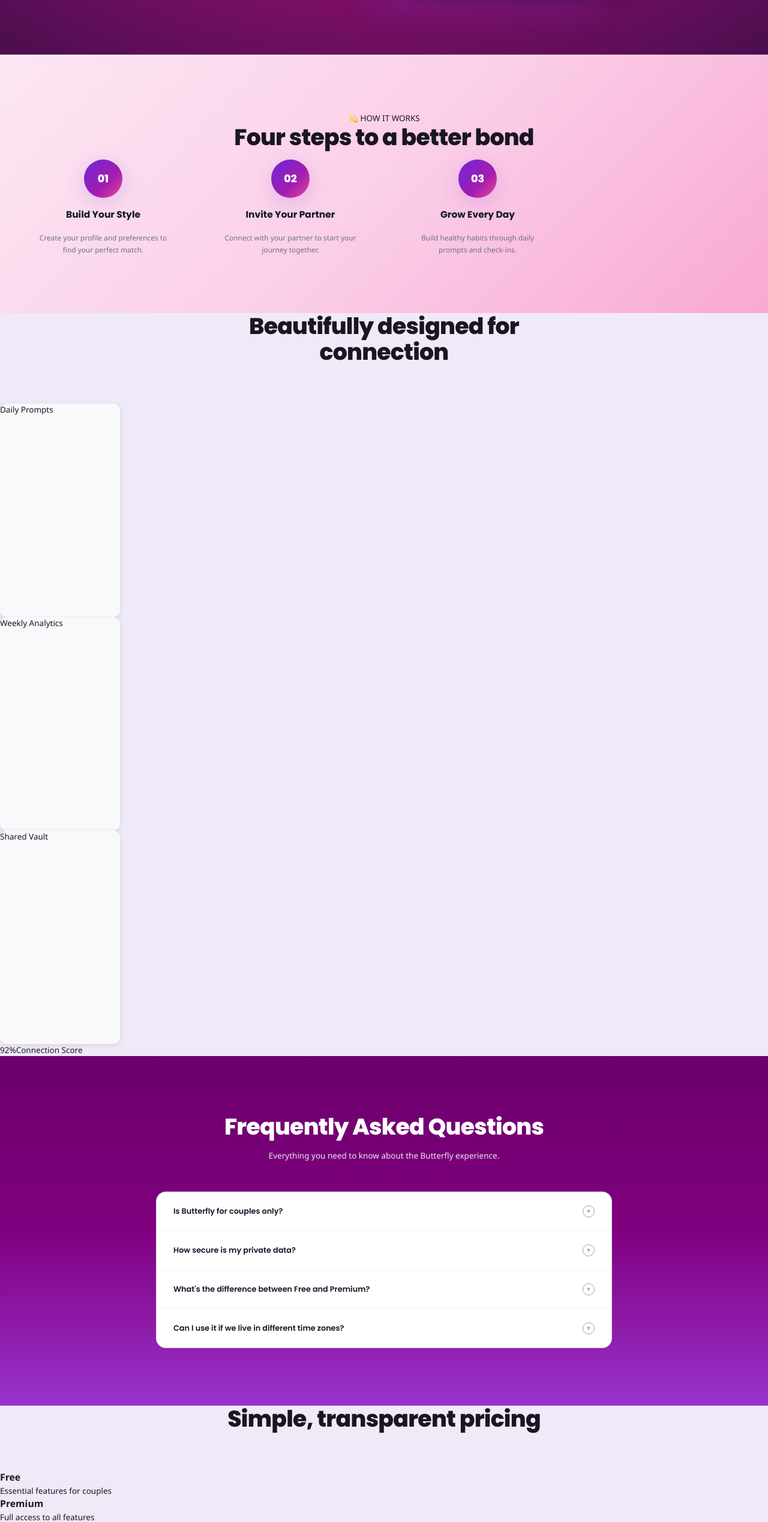
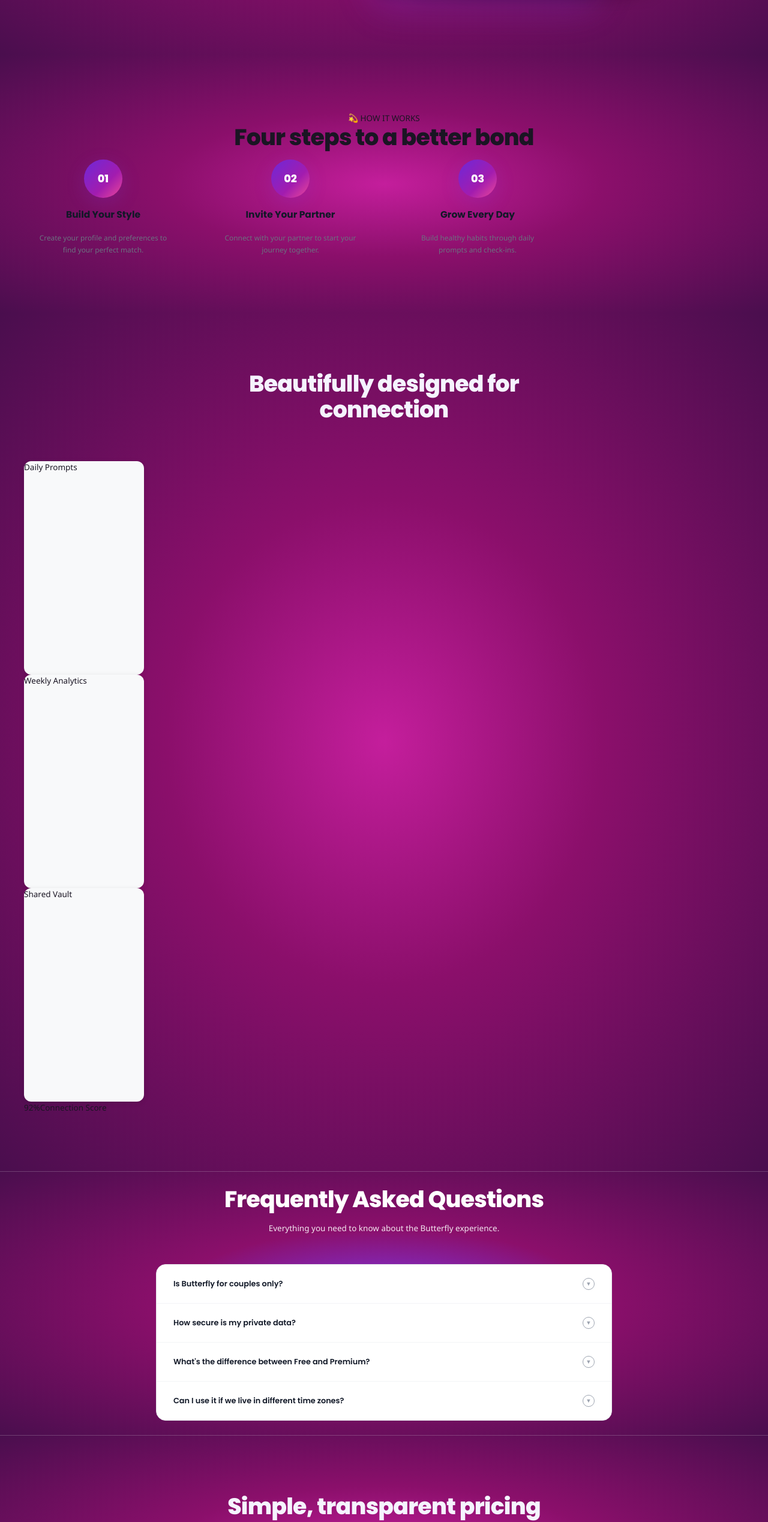
Before and after one commit to IjeButterfly-Relationship-app/Portal, a React (Create React App) app: page / in a window 1280 px wide. Shown: the part 1492-4030 px from the top of the page at 60% size. Built offline with nearby package versions, Linux system fonts and the light colour scheme.

Commit message:
change in gradient on the landing page

```diff
--- a/src/styles/LandingPage.css
+++ b/src/styles/LandingPage.css
@@ -173,7 +173,14 @@ a   { text-decoration: none; color: inherit; }
 /* ══════════════════════════════════════════
    SECTION BASE
 ══════════════════════════════════════════ */
-.section { padding: 96px 40px; }
+.section {
+  padding: 96px 40px;
+  background: radial-gradient(ellipse at center, #c41e9c 0%, #8b0f6b 40%, #4a0e4e 100%);
+  backdrop-filter: blur(20px);
+  -webkit-backdrop-filter: blur(20px);
+}
+.section .section__title { color: #f5f3ff; }
+.section .section__subtitle { color: #ddd6fe; }
 .section--alt {
   background: radial-gradient(ellipse at center, #c41e9c 0%, #8b0f6b 40%, #4a0e4e 100%);
   backdrop-filter: blur(20px);
@@ -420,9 +427,27 @@ a   { text-decoration: none; color: inherit; }
 }
 
 /* ══════════════════════════════════════════
+   SCREENSHOTS
+══════════════════════════════════════════ */
+.screenshots-section {
+  padding: 96px 40px;
+  background: radial-gradient(ellipse at center, #c41e9c 0%, #8b0f6b 40%, #4a0e4e 100%);
+  backdrop-filter: blur(20px);
+  -webkit-backdrop-filter: blur(20px);
+}
+.screenshots-section .section__title { color: #f5f3ff; }
+.screenshots-section .section__subtitle { color: #ddd6fe; }
+
+/* ══════════════════════════════════════════
    STEPS
 ══════════════════════════════════════════ */
-.steps-section { padding: 96px 40px; background: linear-gradient(135deg, #fce7f3 0%, #fbcfe8 50%, #f9a8d4 100%); text-align: center; }
+.steps-section {
+  padding: 96px 40px;
+  background: radial-gradient(ellipse at center, #c41e9c 0%, #8b0f6b 40%, #4a0e4e 100%);
+  backdrop-filter: blur(20px);
+  -webkit-backdrop-filter: blur(20px);
+  text-align: center;
+}
 .steps-section .section__header { margin-bottom: 16px; }
 
 .steps-grid {
@@ -447,7 +472,14 @@ a   { text-decoration: none; color: inherit; }
 /* ══════════════════════════════════════════
    FAQ
 ══════════════════════════════════════════ */
-.faq-section { padding: 96px 40px; background: linear-gradient(180deg, #6b006b 0%, #800080 50%, #9932cc 100%); }
+.faq-section {
+  padding: 24px 40px;
+  background: radial-gradient(ellipse at center, #7c3aed 0%, #8b0f6b 40%, #4a0e4e 100%);
+  backdrop-filter: blur(20px);
+  -webkit-backdrop-filter: blur(20px);
+  border-top: 1px solid rgba(255,255,255,0.2);
+  border-bottom: 1px solid rgba(255,255,255,0.2);
+}
 .faq-section .section__title { color: #fff; }
 .faq-section .section__subtitle { color: rgba(255,255,255,0.9); }
 .faq-inner   { max-width: 760px; margin: 0 auto; }
@@ -489,7 +521,12 @@ a   { text-decoration: none; color: inherit; }
 /* ══════════════════════════════════════════
    CTA
 ══════════════════════════════════════════ */
-.cta-section { padding: 80px 40px; background: linear-gradient(135deg, #f9a8d4 0%, #f472b6 50%, #ec4899 100%); }
+.cta-section {
+  padding: 80px 40px;
+  background: radial-gradient(ellipse at center, #c41e9c 0%, #8b0f6b 40%, #4a0e4e 100%);
+  backdrop-filter: blur(20px);
+  -webkit-backdrop-filter: blur(20px);
+}
 .cta-container {
   display: flex; align-items: center; gap: 80px;
   max-width: 1200px; margin: 0 auto; width: 100%;
@@ -642,6 +679,30 @@ a   { text-decoration: none; color: inherit; }
 }
 
 /* ══════════════════════════════════════════
+   PRICING
+══════════════════════════════════════════ */
+.pricing-section {
+  padding: 96px 40px;
+  background: radial-gradient(ellipse at center, #c41e9c 0%, #8b0f6b 40%, #4a0e4e 100%);
+  backdrop-filter: blur(20px);
+  -webkit-backdrop-filter: blur(20px);
+}
+.pricing-section .section__title { color: #f5f3ff; }
+.pricing-section .section__subtitle { color: #ddd6fe; }
+
+/* ══════════════════════════════════════════
+   CONTACT
+══════════════════════════════════════════ */
+.contact-section {
+  padding: 96px 40px;
+  background: radial-gradient(ellipse at center, #c41e9c 0%, #8b0f6b 40%, #4a0e4e 100%);
+  backdrop-filter: blur(20px);
+  -webkit-backdrop-filter: blur(20px);
+}
+.contact-section .section__title { color: #f5f3ff; }
+.contact-section .section__subtitle { color: #ddd6fe; }
+
+/* ══════════════════════════════════════════
    ANIMATIONS
 ══════════════════════════════════════════ */
 @keyframes fadeInUp {
```
